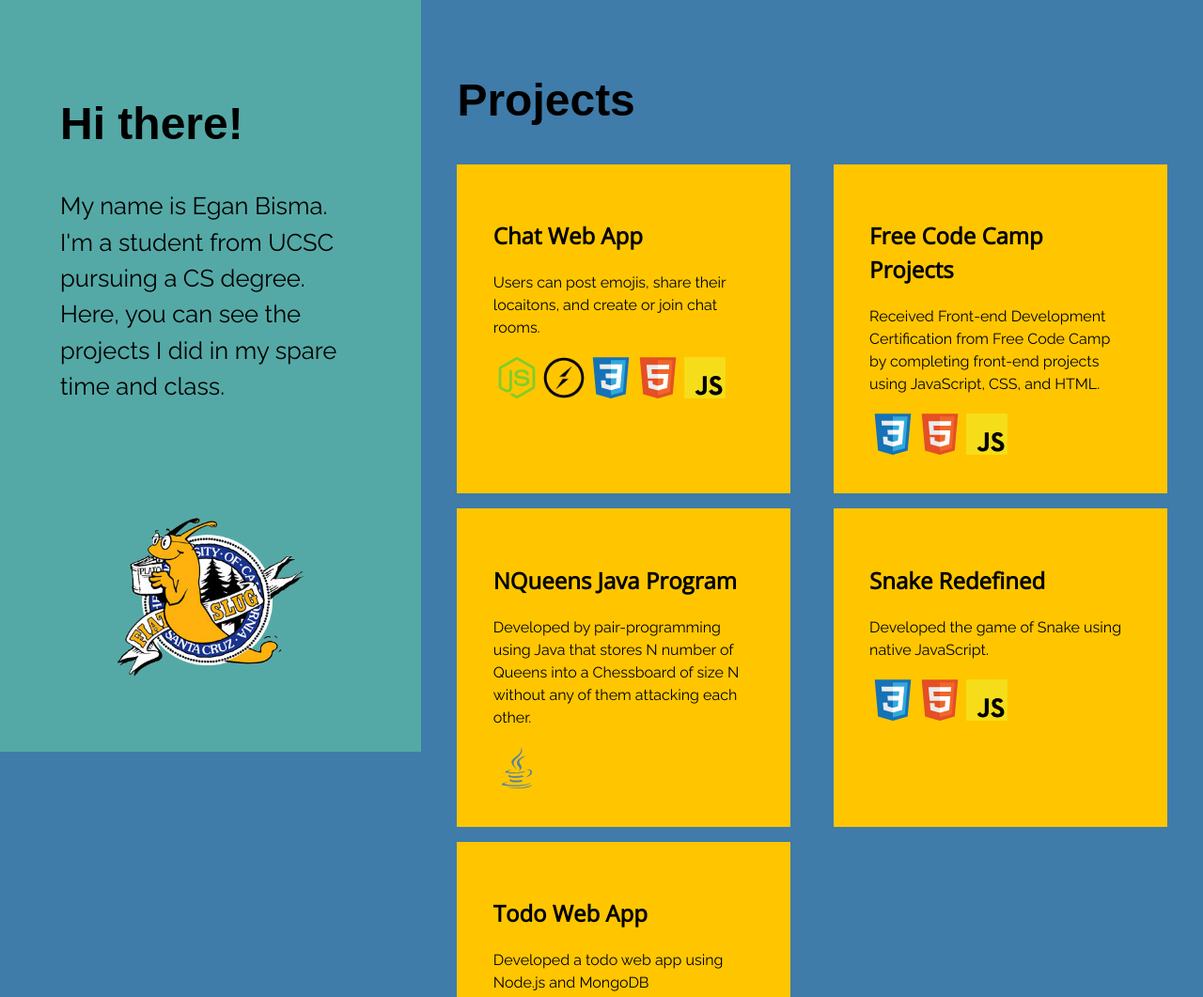
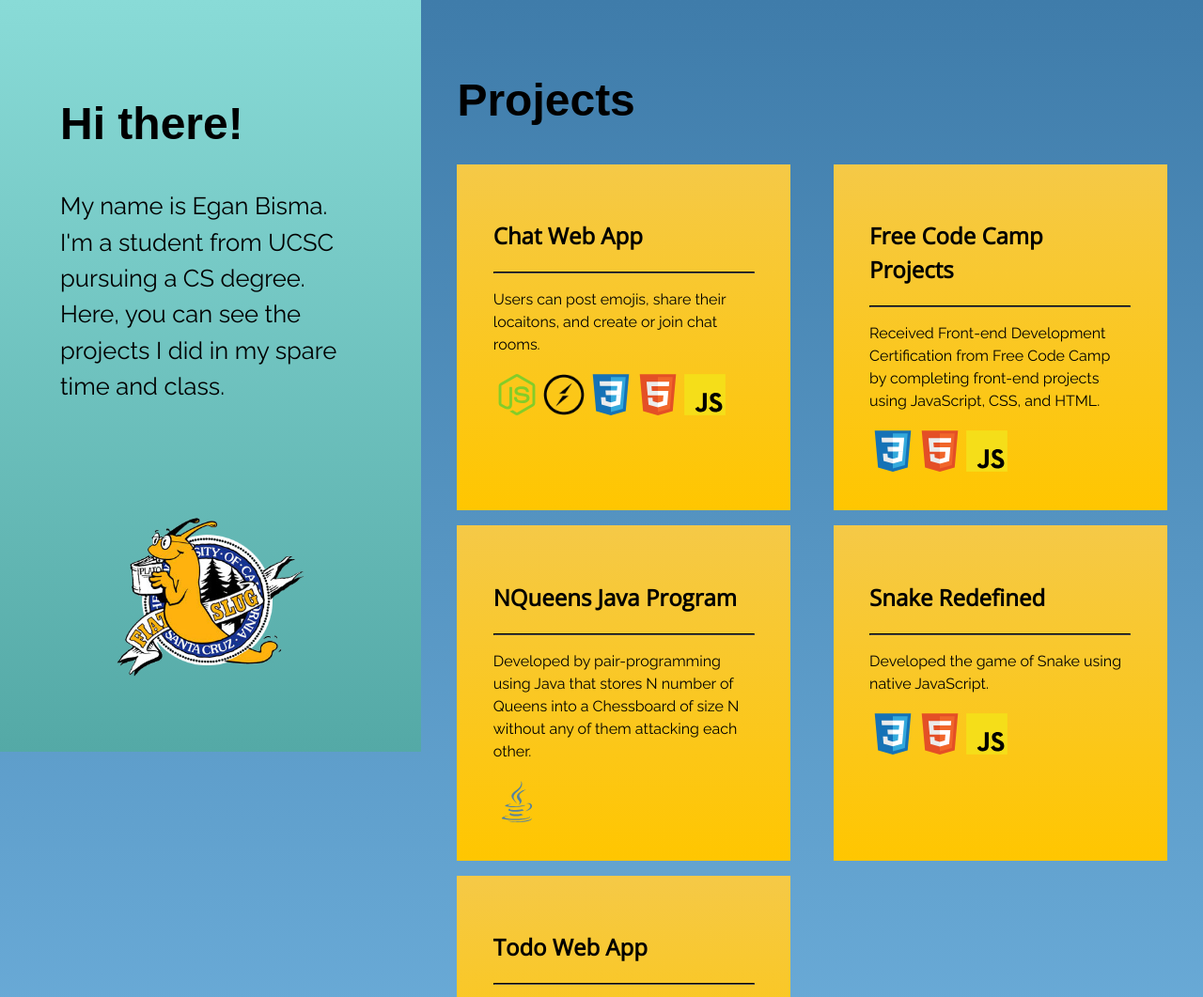
Before and after one commit to VVNoodle/VVNoodle.github.io, a plain HTML site: page index.html in a window 1280 px wide. Shown: the top 1061 px of the page at 94% size. Drawn offline with nearby package versions, Linux system fonts and the light colour scheme.

Commit message:
Added gradientzzz

```diff
--- a/index.html
+++ b/index.html
@@ -35,6 +35,7 @@
                 <div class="pf-grid-item">
                     <a target="_blank" href="https://github.com/VVNoodle/node-chat-app/blob/master/README.md">
                         <h2>Chat Web App</h2>
+                        <hr>
                     </a>
                     <p class="">Users can post emojis, share their locaitons, and create or join chat rooms.
                     </p>
@@ -49,6 +50,7 @@
                 <div class="pf-grid-item">
                     <a target="_blank" href="https://www.freecodecamp.org/vvnoodle">
                         <h2>Free Code Camp Projects</h2>
+                        <hr>
                     </a>
                     <p>Received Front-end Development Certification from Free Code Camp by completing front-end projects using
                         JavaScript, CSS, and HTML.</p>
@@ -60,6 +62,7 @@
                 </div>
                 <div class="pf-grid-item">
                     <h2>NQueens Java Program</h2>
+                    <hr>
                     <p>Developed by pair-programming using Java that stores N number of Queens into a Chessboard of size N without
                         any of them attacking each other.
                     </p>
@@ -70,6 +73,7 @@
                 <div class="pf-grid-item">
                     <a target="_blank" href="https://github.com/VVNoodle/Snake-Redefined">
                         <h2>Snake Redefined</h2>
+                        <hr>
                     </a>
                     <p>Developed the game of Snake using native JavaScript.</p>
                     <div class="materials">
@@ -81,6 +85,7 @@
                 <div class="pf-grid-item">
                     <a target="_blank" href="https://github.com/VVNoodle/node-todo-api">
                         <h2>Todo Web App</h2>
+                        <hr>
                     </a>
                     <p>Developed a todo web app using Node.js and MongoDB</p>
                     <div class="materials">
--- a/style.css
+++ b/style.css
@@ -1,6 +1,8 @@
 html {
   box-sizing: border-box;
-  background-color: #3f7caa;
+  background: #3f7caa;
+  background: linear-gradient(#3f7caa, #78bae6); /* Standard syntax */
+   /* Standard syntax */
 }
 
 *,
@@ -30,12 +32,21 @@ p {
 }
 
 a {
-  color: inherit;
   text-decoration: none;
+  color: black;
+}
+
+hr {
+  border-color: black;
 }
 
 .pf-sidebar {
-  background-color: #54a9a6;
+  background: #54a9a6;
+  background: linear-gradient(#89dbd7, #54a9a6); /* Standard syntax */
+  background: -webkit-linear-gradient(#89dbd7, #54a9a6); /* For Safari 5.1 to 6.0 */
+  background: -o-linear-gradient(#89dbd7, #54a9a6); /* For Opera 11.1 to 12.0 */
+  background: -moz-linear-gradient(#89dbd7, #54a9a6); /* For Firefox 3.6 to 15 */
+  background: linear-gradient(#89dbd7, #54a9a6); /* Standard syntax */
   /* 1 viewport unit = 1% of width of viewport
   (if viewport is 100 pixels wide, 1vw = 1 pixel */
   padding: 5vw;
@@ -43,12 +54,19 @@ a {
 }
 
 .pf-grid-item {
-  background-color: #ffc600;
+  background: #ffc600;
+  background: linear-gradient(#f5c947, #ffc600); /* Standard syntax */
+  background: -webkit-linear-gradient(#f5c947, #ffc600); /* For Safari 5.1 to 6.0 */
+  background: -o-linear-gradient(#f5c947, #ffc600); /* For Opera 11.1 to 12.0 */
+  background: -moz-linear-gradient(#f5c947, #ffc600); /* For Firefox 3.6 to 15 */
+  background: linear-gradient(#f5c947, #ffc600); /* Standard syntax */
   padding: 3vw;
 }
 
 .pf-contact-item {
   background-color: #092327;
+  background: -webkit-linear-gradient(#092327, #0d353b); /* For Safari 5.1 to 6.0 */
+
   color: white;
   text-align: center;
 }
```
